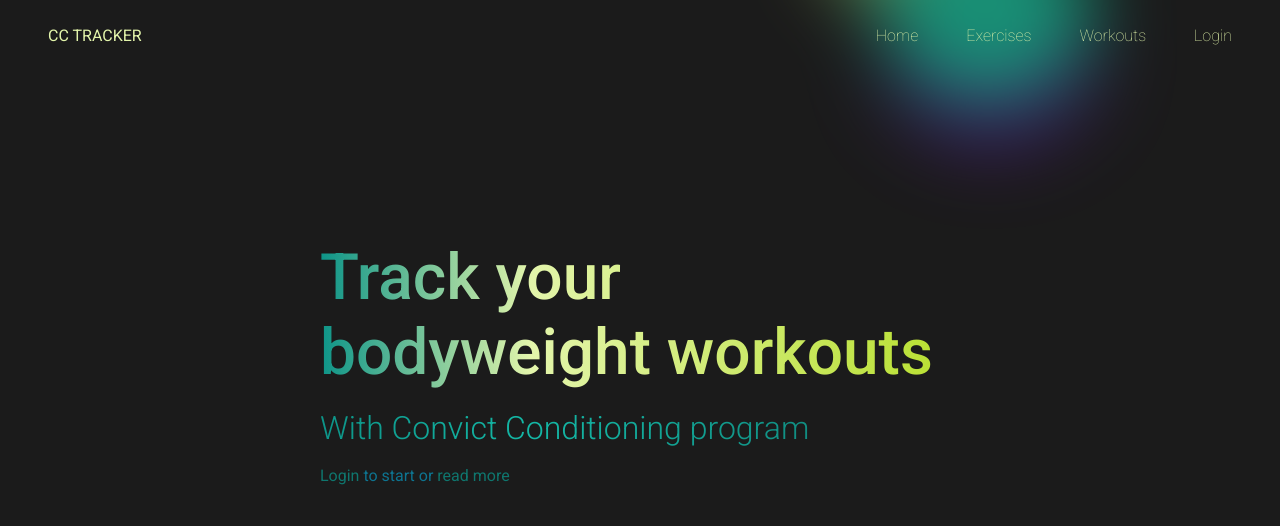
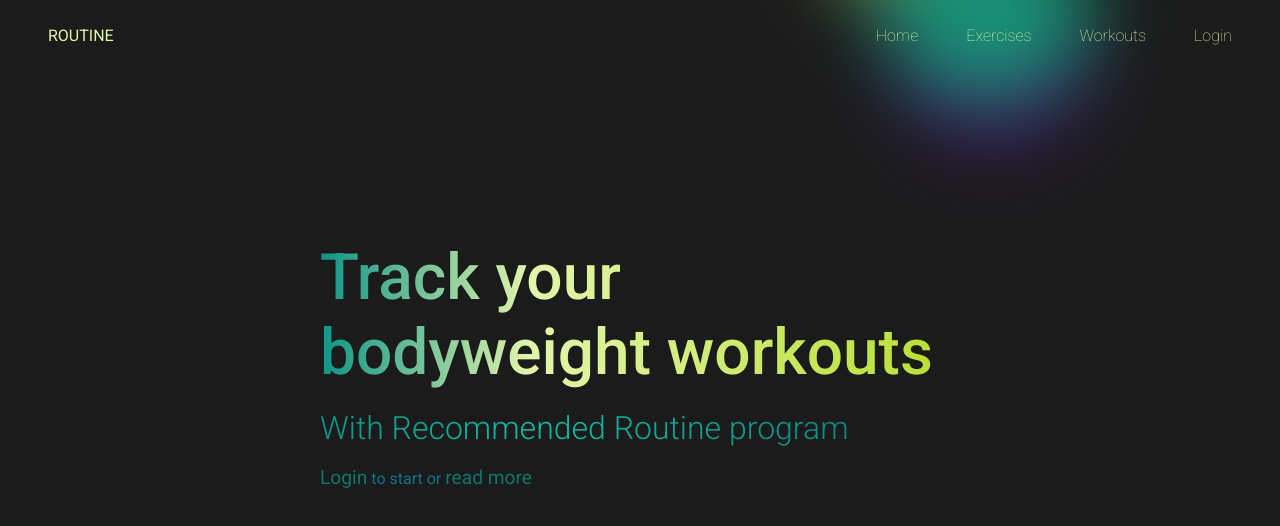
Before and after one commit to erratinsilentio/cc-tracker, a Vue app in the folder app/: page / in a window 1280 px wide. Shown: the top 526 px of the page. Built offline with nearby package versions, Linux system fonts and the light colour scheme.

Commit message:
changed name and info

```diff
--- a/app/src/components/common/header/Header.vue
+++ b/app/src/components/common/header/Header.vue
@@ -4,7 +4,7 @@
 <template>
     <header class="header">
         <article class="logo">
-            CC TRACKER
+            ROUTINE
         </article>
         <article class="nav">
         <router-link :to="Paths.Home">Home</router-link>
--- a/app/src/components/pages/Home.vue
+++ b/app/src/components/pages/Home.vue
@@ -6,7 +6,7 @@
     <section>
         <article class="hero">
             <p class="first">Track your bodyweight workouts</p>
-            <p class="second">With Convict Conditioning program</p>
+            <p class="second">With Recommended Routine program</p>
             <p class="third">
                 <router-link :to="Paths.Login">Login</router-link>
                 to start or
@@ -46,6 +46,7 @@
 
     a{
         color: #0f766e;
+        font-size: 1.2rem;
     }
     a:hover{
         color: #14b8a6;
```
